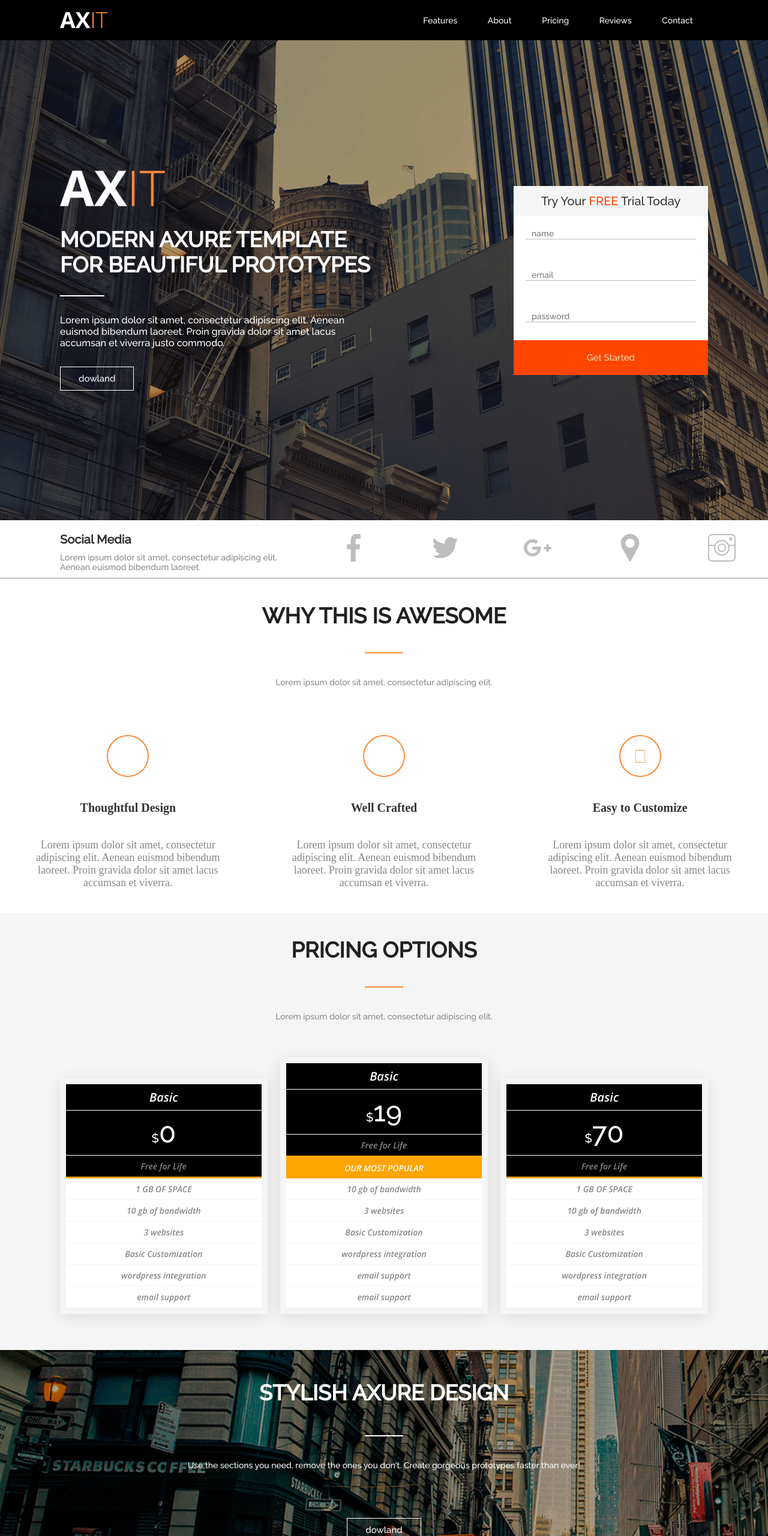
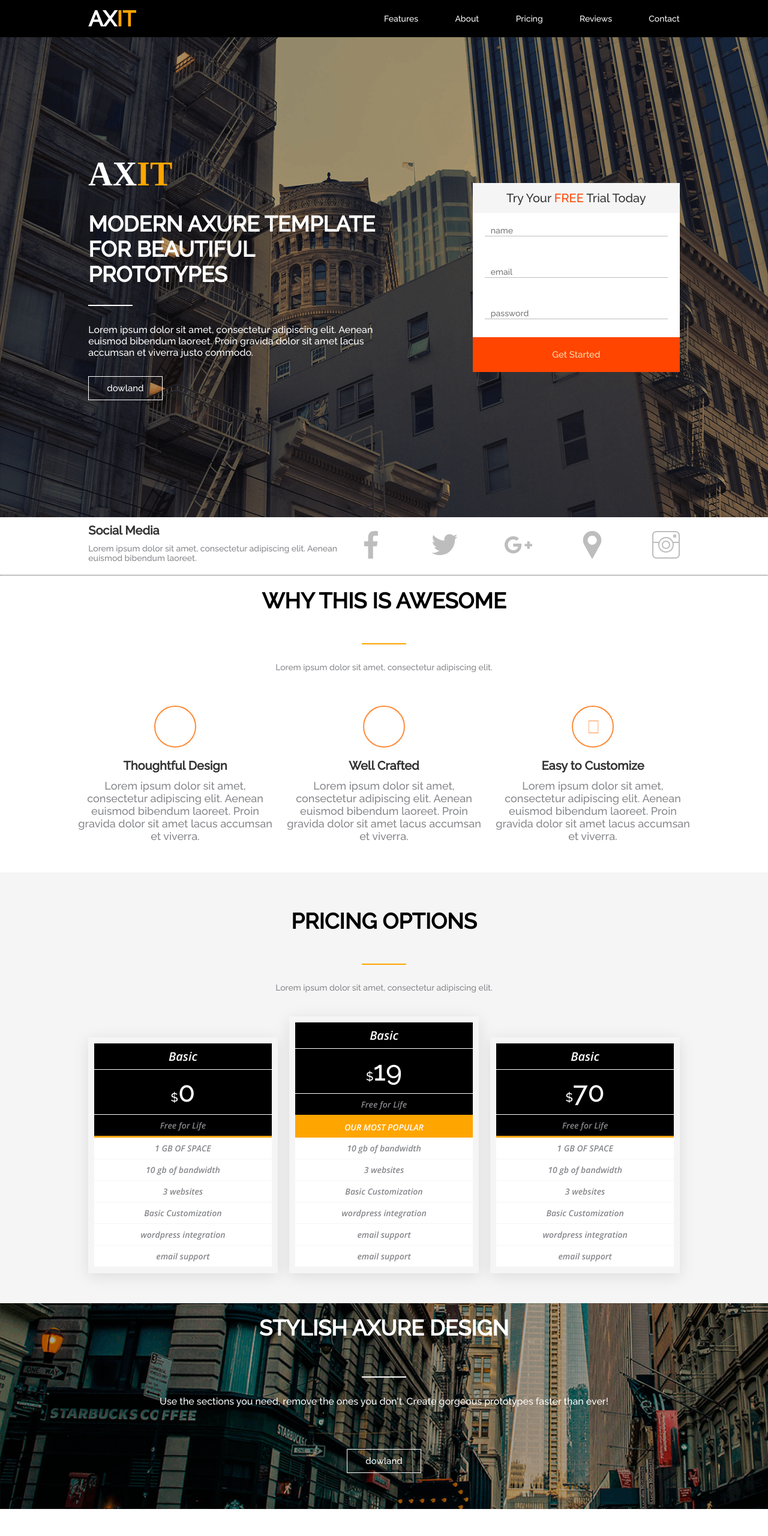
Before and after one commit to olegatorlelik/leson5, a plain HTML site: page index.html in a window 1280 px wide. Shown: the top 2560 px of the page at 60% size. Drawn offline with nearby package versions, Linux system fonts and the light colour scheme.

Commit message:
Add files via upload

```diff
--- a/index.html
+++ b/index.html
@@ -20,9 +20,10 @@
   </head>
   <body>
     <article class="box">
-      <section class="box__header">
-        <img src="img/smalllogo.png" />
-        <ul class="box__header__meny">
+      <section class="header">
+        <section class="wrapper media">
+        <h2 class="header__logo">AX<span class="header__logo_color">IT</span></h2>
+        <ul class="wrapper__menu">
           <li>Features</li>
           <li>About</li>
           <li>Pricing</li>
@@ -30,14 +31,16 @@
           <li>Contact</li>
         </ul>
       </section>
-      <section class="box__title">
-        <div class="box__title__content">
-          <img src="img/contentlogo.png" />
-          <h2 class="box__title__content_big-title">
+      </section>
+      <section class="navbar">
+        <section class="wrapper">
+        <div class="wrapper__content">
+          <h1 class="header__logo_fs-big">AX<span class="header__logo_color">IT</span></h1>
+          <h2 class="title">
             MODERN AXURE TEMPLATE FOR BEAUTIFUL PROTOTYPES
           </h2>
-          <div class="line"></div>
-          <p class="box__title__content__text">
+          <div class="line-nomargin"></div>
+          <p class="text">
             Lorem ipsum dolor sit amet, consectetur adipiscing elit. Aenean
             euismod bibendum laoreet. Proin gravida dolor sit amet lacus
             accumsan et viverra justo commodo.
@@ -54,15 +57,17 @@
           <li class="use__form"><button>Get Started</button></li>
         </ul>
       </section>
-      <section class="box__footer">
-        <div class="box__footer__content">
-          <h3 class="box__footer__content_small-title">Social Media</h3>
-          <p class="box__footer__content_text">
+      </section>
+      <section class="navbar__under">
+        <section class="wrapper">
+        <div class="wrapper__content">
+          <h3 class="content_small-title">Social Media</h3>
+          <p class="content_text">
             Lorem ipsum dolor sit amet, consectetur adipiscing elit. Aenean
             euismod bibendum laoreet.
           </p>
         </div>
-        <div class="box__footer__img">
+        <div class="wrapper__img">
           <a href="#"><svg
             class="footer__img"
             enable-background="new 0 0 24 24"
@@ -231,37 +236,38 @@
           </svg></a>
         </div>
       </section>
+    </section>
     </article>
     <hr />
     <article class="awesome">
-      <h2 class="awesome__title">WHY THIS IS AWESOME</h2>
-      <div class="awesome__line"></div>
-      <p class="awesome__text">
+      <h2 class="title black">WHY THIS IS AWESOME</h2>
+      <div class="line color"></div>
+      <p class="text_fs-smal">
         Lorem ipsum dolor sit amet, consectetur adipiscing elit.
       </p>
-      <section class="awesome__wraper">
-        <div class="awesome__wraper__card">
+      <section class="wrapper">
+        <div class="wrapper__card">
           <div class="around__background-lampochka"></div>
-          <h2 class="awesome__wraper__card-title">Thoughtful Design</h2>
-          <p class="awesome__wraper__card-text">
+          <h2 class="wrapper__card__card-title">Thoughtful Design</h2>
+          <p class="wrapper__card__card-text">
             Lorem ipsum dolor sit amet, consectetur adipiscing elit. Aenean
             euismod bibendum laoreet. Proin gravida dolor sit amet lacus
             accumsan et viverra.
           </p>
         </div>
-        <div class="awesome__wraper__card">
+        <div class="wrapper__card">
           <div class="around__background-klava"></div>
-          <h2 class="awesome__wraper__card-title">Well Crafted</h2>
-          <p class="awesome__wraper__card-text">
+          <h2 class="wrapper__card__card-title">Well Crafted</h2>
+          <p class="wrapper__card__card-text">
             Lorem ipsum dolor sit amet, consectetur adipiscing elit. Aenean
             euismod bibendum laoreet. Proin gravida dolor sit amet lacus
             accumsan et viverra.
           </p>
         </div>
-        <div class="awesome__wraper__card">
+        <div class="wrapper__card">
           <div class="around__background-square"></div>
-          <h2 class="awesome__wraper__card-title">Easy to Customize</h2>
-          <p class="awesome__wraper__card-text">
+          <h2 class="wrapper__card__card-title">Easy to Customize</h2>
+          <p class="wrapper__card__card-text">
             Lorem ipsum dolor sit amet, consectetur adipiscing elit. Aenean
             euismod bibendum laoreet. Proin gravida dolor sit amet lacus
             accumsan et viverra.
@@ -270,81 +276,81 @@
       </section>
     </article>
     <article class="price">
-      <h2 class="price__title">PRICING OPTIONS</h2>
-      <div class="price__line"></div>
-      <p class="price__text">
+      <h2 class="title black">PRICING OPTIONS</h2>
+      <div class="line color"></div>
+      <p class="text_fs-smal">
         Lorem ipsum dolor sit amet, consectetur adipiscing elit.
       </p>
-      <section class="price__card">
-        <ul class="price__card__content">
-          <li class="price__card__content_line-title">Basic</li>
-          <li class="price__card__content_line-head">$<span class="wrap__price">0</span></li>
-          <li class="price__card__content_line-border-color">Free for Life</li>
-          <li class="price__card__content_line-footer">1 GB OF SPACE</li>
-          <li class="price__card__content_line-footer">10 gb of bandwidth</li>
-          <li class="price__card__content_line-footer">3 websites</li>
-          <li class="price__card__content_line-footer">Basic Customization</li>
-          <li class="price__card__content_line-footer">
+      <section class="wrapper cardprise">
+        <ul class="card__content">
+          <li class="card__content_line-title">Basic</li>
+          <li class="card__content_line-head">$<span class="wrap__price">0</span></li>
+          <li class="card__content_line-border-color">Free for Life</li>
+          <li class="card__content_line-footer">1 GB OF SPACE</li>
+          <li class="card__content_line-footer">10 gb of bandwidth</li>
+          <li class="card__content_line-footer">3 websites</li>
+          <li class="card__content_line-footer">Basic Customization</li>
+          <li class="card__content_line-footer">
             wordpress integration
           </li>
-          <li class="price__card__content_line-footer">email support</li>
+          <li class="card__content_line-footer">email support</li>
         </ul>
-        <ul class="price__card__content">
-          <li class="price__card__content_line-title">Basic</li>
-          <li class="price__card__content_line-head">
+        <ul class="card__content">
+          <li class="card__content_line-title">Basic</li>
+          <li class="card__content_line-head">
             $<span class="wrap__price">19</span>
           </li>
-          <li class="price__card__content_line-border-color">Free for Life</li>
-          <li class="price__card__content__line_bg-color">OUR MOST POPULAR</li>
-          <li class="price__card__content_line-footer">10 gb of bandwidth</li>
-          <li class="price__card__content_line-footer">3 websites</li>
-          <li class="price__card__content_line-footer">Basic Customization</li>
-          <li class="price__card__content_line-footer">
+          <li class="card__content_line-border-color">Free for Life</li>
+          <li class="card__content__line_bg-color">OUR MOST POPULAR</li>
+          <li class="card__content_line-footer">10 gb of bandwidth</li>
+          <li class="card__content_line-footer">3 websites</li>
+          <li class="card__content_line-footer">Basic Customization</li>
+          <li class="card__content_line-footer">
             wordpress integration
           </li>
-          <li class="price__card__content_line-footer">email support</li>
-          <li class="price__card__content_line-footer">email support</li>
+          <li class="card__content_line-footer">email support</li>
+          <li class="card__content_line-footer">email support</li>
         </ul>
-        <ul class="price__card__content">
-          <li class="price__card__content_line-title">Basic</li>
-          <li class="price__card__content_line-head">
+        <ul class="card__content">
+          <li class="card__content_line-title">Basic</li>
+          <li class="card__content_line-head">
             $<span class="wrap__price">70</span>
           </li>
-          <li class="price__card__content_line-border-color">Free for Life</li>
-          <li class="price__card__content_line-footer">1 GB OF SPACE</li>
-          <li class="price__card__content_line-footer">10 gb of bandwidth</li>
-          <li class="price__card__content_line-footer">3 websites</li>
-          <li class="price__card__content_line-footer">Basic Customization</li>
-          <li class="price__card__content_line-footer">
+          <li class="card__content_line-border-color">Free for Life</li>
+          <li class="card__content_line-footer">1 GB OF SPACE</li>
+          <li class="card__content_line-footer">10 gb of bandwidth</li>
+          <li class="card__content_line-footer">3 websites</li>
+          <li class="card__content_line-footer">Basic Customization</li>
+          <li class="card__content_line-footer">
             wordpress integration
           </li>
-          <li class="price__card__content_line-footer">email support</li>
+          <li class="card__content_line-footer">email support</li>
         </ul>
       </section>
     </article>
     <article class="disign">
-      <h2 class="disign__title">STYLISH AXURE DESIGN</h2>
-      <div class="disign__line"></div>
-      <p class="disign__text">
+      <h2 class="title">STYLISH AXURE DESIGN</h2>
+      <div class="line"></div>
+      <p class="text">
         Use the sections you need, remove the ones you don't. Create gorgeous
         prototypes faster than ever!
       </p>
       <button class="disign__use">dowland</button>
     </article>
     <article class="contact">
-      <h2 class="contact__title">CONTACT US</h2>
-      <div class="contact__line"></div>
-      <p class="contact__text">
+      <h2 class="title black">CONTACT US</h2>
+      <div class="line color"></div>
+      <p class="text_fs-smal">
         Lorem ipsum dolor sit amet, consectetur adipiscing elit.
       </p>
-      <section class="contact__form">
-        <div class="contact__form__wrapper">
+      <section class="wrapper cardprise">
+        <div class="wrapper__form">
         <input type="text" class="contact__form__name" placeholder="name" />
         <input type="text" class="contact__form__name" placeholder="email"/>
         <input type="text" class="contact__form__name" placeholder="password"/>
         </div>
 
-        <textarea type="text" class="contact__form__name-bigform" placeholder="Message" ></textarea>
+        <textarea type="text" class="bigform" placeholder="Message" ></textarea>
 
 
       </section>
--- a/style.css
+++ b/style.css
@@ -4,41 +4,51 @@
 }
 
 .box {
+  width: 100%;
+}
+
+.header {
+  width: 100%;
   display: flex;
   justify-content: center;
-  align-items: center;
-  flex-direction: column;
+  background-color: black;
 }
 
-.box__header {
-  width: 100%;
-  padding: 20px;
+.wrapper {
+  width: 77%;
   display: flex;
   justify-content: space-between;
   align-items: center;
-  flex-direction: row;
-  background-color: black;
+  padding: 10px 0;
 }
 
-.box__header img {
-  padding-left: 80px;
+.header__logo {
+  font-size: 36px;
+  color: white;
+  font-family: "Raleway", sans-serif;
 }
 
-.box__header__meny {
+.header__logo_color {
+  color: orange;
+}
+
+.wrapper__menu {
   width: 50%;
   display: flex;
-  flex-direction: row;
-  justify-content: space-around;
+  justify-content: space-between;
+  padding: 0;
   color: #ffffff;
   list-style: none;
-  padding-right: 80px;
   font-size: 14px;
   font-family: "Raleway", sans-serif;
 }
+.wrapper__menu li:hover {
+  cursor: pointer;
+}
 
-.box__title {
+.navbar {
   display: flex;
-  justify-content: space-between;
+  justify-content: center;
   align-items: center;
   width: 100%;
   height: 100vh;
@@ -46,24 +56,31 @@
   background-position: center;
   background-size: cover;
   box-shadow: 0 0 0 500px rgba(0, 0, 0, 0.33) inset;
-  padding: 0 100px 0;
 }
 
-.box__title__content {
+.wrapper__content {
   width: 50%;
 }
 
-.box__title__content img {
+.header__logo_fs-big {
+  font-size: 56px;
+  color: white;
   padding-bottom: 30px;
+}
+
+.line-nomargin {
+  width: 74px;
+  border: 1px solid white;
+  margin-bottom: 30px;
 }
 
 .line {
   width: 74px;
   border: 1px solid white;
-  margin-bottom: 30px;
+  margin: 30px auto;
 }
 
-.box__title__content_big-title {
+.title {
   font-family: "Raleway", sans-serif;
   font-size: 36px;
   text-align: left;
@@ -71,7 +88,7 @@
   padding-bottom: 30px;
 }
 
-.box__title__content__text {
+.text {
   font-family: "Raleway", sans-serif;
   font-size: 16px;
   text-align: left;
@@ -95,7 +112,7 @@
 }
 
 .form {
-  width: 30%;
+  width: 35%;
   display: flex;
   justify-content: space-between;
   flex-direction: column;
@@ -171,81 +188,81 @@
   color: red;
 }
 
-.box__footer {
+.navbar__under {
   width: 100%;
   display: flex;
-  justify-content: space-between;
+  justify-content: center;
 }
 
-.box__footer__content {
-  width: 40%;
-  padding: 20px 30px 0 100px;
-}
-
-.box__footer__content_small-title {
+.content_small-title {
   font-size: 20px;
   color: #333333;
   font-family: "Raleway", sans-serif;
   padding-bottom: 10px;
 }
 
-.box__footer__content_text {
+.content_text {
   font-size: 14px;
   color: #86878b;
   font-family: "Raleway", sans-serif;
   padding-bottom: 10px;
 }
 
-.box__footer__img {
+.wrapper__img {
   width: 60%;
   display: flex;
   align-items: center;
-  justify-content: space-around;
+  justify-content: space-between;
 }
 
 /* next block */
 
 .awesome {
-  display: flex;
-  justify-content: center;
+  display: grid;
+  grid-template-columns: 1fr;
   align-items: center;
-  flex-direction: column;
+  justify-items: center;
 }
 
-.awesome__title {
-  padding: 40px auto 0;
-  font-size: 36px;
-  color: #212121;
-  font-family: "Raleway", sans-serif;
-  padding-top: 40px;
+.awesome .text_fs-smal {
+  text-align: center;
+  padding: 0;
 }
 
-.awesome__line {
-  border: solid 1px #ff8b38;
-  width: 64px;
-  margin: 40px auto;
+.awesome .wrapper {
+  width: 80%;
+  display: grid;
+  grid-template-columns: 1fr 1fr 1fr;
+  align-items: center;
+  justify-items: center;
+  align-content: space-around;
+  grid-gap: 20px;
 }
 
-.awesome__text {
-  font-size: 14px;
-  color: #86878b;
-  font-family: "Raleway", sans-serif;
-  padding-bottom: 40px;
+.black {
+  color: black;
+  text-align: center;
+  padding: 20px 0;
 }
 
-.awesome__wraper {
-  width: 100%;
-  display: flex;
-  justify-content: space-around;
-  background: #fff;
+.color {
+  border: 1px solid orange;
 }
 
-.awesome__wraper__card {
-  width: 27%;
-  display: flex;
-  justify-content: center;
+.text_fs-smal {
+  font-family: "Raleway", sans-serif;
+  font-size: 14px;
+  text-align: left;
+  color: #86878b;
+  padding-bottom: 30px;
+}
+
+.wrapper__card {
+  display: grid;
+  grid-template-columns: 1fr;
+  grid-template-rows: 1fr 20% 1fr;
   align-items: center;
-  flex-direction: column;
+  justify-items: center;
   background: #fff;
   text-align: center;
   padding: 40px 0;
@@ -281,17 +298,18 @@
   background-position: center;
 }
 
-.awesome__wraper__card-title {
+.wrapper__card__card-title {
   font-size: 20px;
   text-align: center;
   color: #333333;
-  margin: 40px auto;
+  font-family: "Raleway", sans-serif;
 }
 
-.awesome__wraper__card-text {
+.wrapper__card__card-text {
   font-size: 18px;
   text-align: center;
   color: #86878b;
+  font-family: "Raleway", sans-serif;
 }
 
 /* next box */
@@ -302,39 +320,14 @@
   flex-direction: column;
   align-items: center;
   background: #f5f5f5;
-  padding-bottom: 40px;
+  padding: 40px 0;
 }
 
-.price__title {
-  padding: 40px auto 0;
-  font-size: 36px;
-  color: #212121;
-  font-family: "Raleway", sans-serif;
-  padding-top: 40px;
-}
-
-.price__line {
-  border: solid 1px #ff8b38;
-  width: 64px;
-  margin: 40px auto;
-}
-
-.price__text {
-  font-size: 14px;
-  color: #86878b;
-  font-family: "Raleway", sans-serif;
-  padding-bottom: 40px;
-}
-
-.price__card {
-  display: flex;
-  justify-content: space-between;
-  padding: 20px 100px;
-  width: 100%;
+.cardprise {
   align-items: flex-end;
 }
 
-.price__card__content {
+.card__content {
   padding: 10px;
   list-style: none;
   text-align: center;
@@ -343,7 +336,7 @@
   transition: transform 0.5s;
 }
 
-.price__card__content:hover {
+.card__content:hover {
   transform: scale(1.1);
   z-index: 100;
   background: #f5b607;
@@ -351,7 +344,7 @@
   color: #fff;
 }
 
-.price__card__content_line-title {
+.card__content_line-title {
   background-color: black;
   border-bottom: 1px solid white;
   font-size: 20px;
@@ -360,7 +353,7 @@
   padding: 8px 0;
 }
 
-.price__card__content_line-head {
+.card__content_line-head {
   background-color: black;
   border-bottom: 1px solid white;
   font-size: 20px;
@@ -374,7 +367,7 @@
   text-align: center;
 }
 
-.price__card__content_line-border-color {
+.card__content_line-border-color {
   background-color: black;
   font-size: 14px;
   font-style: italic;
@@ -384,7 +377,7 @@
   border-bottom: 3px solid orange;
 }
 
-.price__card__content__line_bg-color {
+.card__content__line_bg-color {
   background: orange;
   color: #ffffff;
   font-size: 14px;
@@ -392,7 +385,7 @@
   padding: 8px 0;
 }
 
-.price__card__content_line-footer {
+.card__content_line-footer {
   background-color: white;
   color: #86878b;
   font-size: 14px;
@@ -414,25 +407,7 @@
   align-items: center;
   flex-direction: column;
   box-shadow: 0 0 0 200px rgba(0, 0, 0, 0.33) inset;
-}
-
-.disign__title {
-  font-size: 36px;
-  color: #ffffff;
-  font-family: "Raleway", sans-serif;
-  padding: 50px 0;
-}
-
-.disign__line {
-  border: solid 1px #ffffff;
-  width: 64px;
-}
-
-.disign__text {
-  font-size: 14px;
-  color: #ffffff;
-  font-family: "Raleway", sans-serif;
-  padding: 40px 0;
+  padding: 20px 0;
 }
 
 .disign__use {
@@ -456,40 +431,13 @@
   justify-content: center;
   flex-direction: column;
   align-items: center;
+  padding: 20px 0;
 }
 
-.contact__title {
-  padding: 40px auto 0;
-  font-size: 36px;
-  color: #212121;
-  font-family: "Raleway", sans-serif;
-  padding-top: 40px;
-}
-
-.contact__line {
-  border: solid 1px #ff8b38;
-  width: 64px;
-  margin: 40px auto;
-}
-
-.contact__text {
-  font-size: 14px;
-  color: #86878b;
-  font-family: "Raleway", sans-serif;
-  padding-bottom: 40px;
-}
-
-.contact__form {
-  display: flex;
-  justify-content: space-around;
-  width: 100%;
-}
-
-.contact__form__wrapper {
+.wrapper__form {
   width: 40%;
   display: flex;
   flex-direction: column;
-  padding-left: 100px;
 }
 
 .contact__form__name {
@@ -503,14 +451,14 @@
   outline: none;
 }
 
-.contact__form__name-bigform {
+.bigform {
   width: 40%;
   border: none;
   border-bottom: 1px solid #bdbdbd;
   font-size: 14px;
   font-family: "Raleway", sans-serif;
   color: #bdbdbd;
-  padding: 30px 30px 3px 20px;
+  padding-bottom: 105px;
   outline: none;
   resize: none;
 }
@@ -556,3 +504,176 @@
   padding-bottom: 20px;
   text-align: center;
 }
+
+@media all and (max-width: 575.98px) {
+  .media {
+    display: flex;
+    flex-direction: column;
+  }
+  .wrapper__menu {
+    display: flex;
+    flex-direction: column;
+
+    align-items: center;
+  }
+  .wrapper__menu li {
+    border: 1px solid orange;
+    border-radius: 5%;
+    padding: 5px 20px;
+    width: 100%;
+    text-align: center;
+    margin-bottom: 7px;
+  }
+  .navbar {
+    height: 100%;
+    width: 100%;
+    background-repeat: no-repeat;
+    display: flex;
+    justify-content: center;
+    align-items: center;
+    text-align: center;
+  }
+  .navbar .wrapper {
+    display: flex;
+    flex-direction: column;
+    text-align: center;
+    align-items: center;
+  }
+
+  .wrapper__content {
+    width: 100%;
+  }
+  .header__logo_fs-big {
+    width: 100%;
+    text-align: center;
+  }
+  .title {
+    width: 100%;
+    text-align: center;
+  }
+  .line-nomargin {
+    margin: 0 auto 30px;
+  }
+  .text {
+    text-align: center;
+  }
+  .use {
+    margin-bottom: 30px;
+  }
+  .form {
+    width: 60%;
+  }
+  .navbar__under .wrapper {
+    display: flex;
+    flex-direction: column;
+  }
+  .content_small-title {
+    text-align: center;
+  }
+  .awesome {
+    display: grid;
+    grid-template-columns: 1fr;
+  }
+  .awesome .wrapper {
+    display: grid;
+    grid-template-columns: 1fr;
+  }
+  .cardprise {
+    display: flex;
+    flex-direction: column;
+    justify-content: center;
+    align-items: center;
+  }
+  .card__content {
+    width: 70%;
+  }
+
+  .wrapper__form {
+    width: 100%;
+  }
+  .contact__form__name {
+    width: 100%;
+    padding: 10px;
+    text-align: center;
+  }
+  .bigform {
+    width: 100%;
+    text-align: center;
+  }
+}
+
+@media (min-width: 576px) and (max-width: 767.98px) {
+  .header {
+    display: flex;
+    flex-direction: column;
+    align-items: center;
+    justify-content: center;
+  }
+  .navbar {
+    height: 100%;
+  }
+
+  .media {
+    display: flex;
+    flex-direction: column;
+    align-items: center;
+    justify-content: center;
+  }
+  .wrapper__menu {
+    width: 100%;
+    display: flex;
+    justify-content: center;
+  }
+  .wrapper__menu li {
+    border: 1px solid orange;
+    padding: 7px 14px;
+    text-align: center;
+    margin: 5px;
+    border-radius: 5%;
+  }
+  .wrapper {
+    display: flex;
+    width: 100%;
+    flex-direction: column;
+    justify-content: center;
+    align-items: center;
+  }
+  .wrapper__content {
+    display: flex;
+    flex-direction: column;
+    align-items: center;
+    padding-bottom: 20px;
+  }
+
+  .header__logo_fs-big {
+    text-align: center;
+  }
+  .title {
+    font-size: 30px;
+    text-align: center;
+    margin: 0 auto;
+  }
+  .text {
+    font-size: 14px;
+    padding: 20px 0;
+    text-align: center;
+  }
+  .form {
+    width: 60%;
+  }
+
+  .awesome .wrapper {
+    width: 100%;
+    display: grid;
+    grid-template-columns: 1fr 1fr 1fr;
+  }
+
+  .cardprise {
+    display: flex;
+    flex-direction: row;
+    flex-wrap: wrap;
+  }
+  .card__content {
+    width: 40%;
+  }
+}
```
